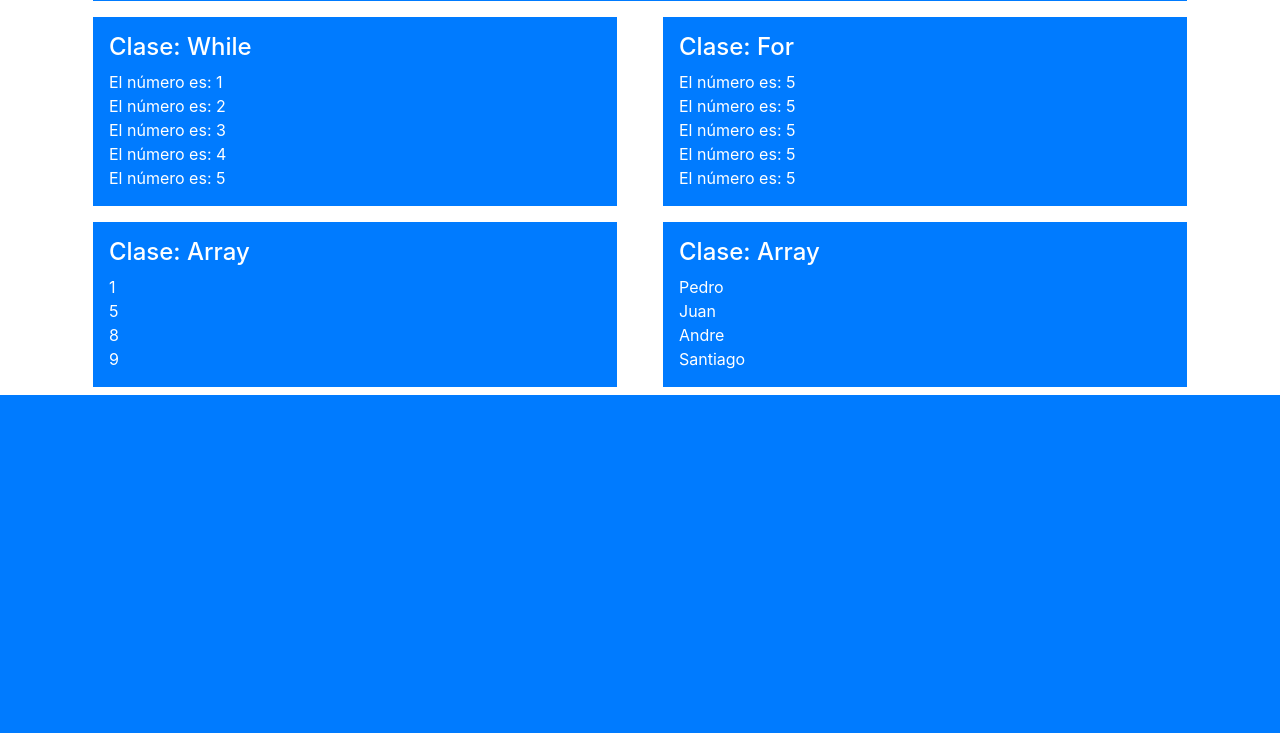
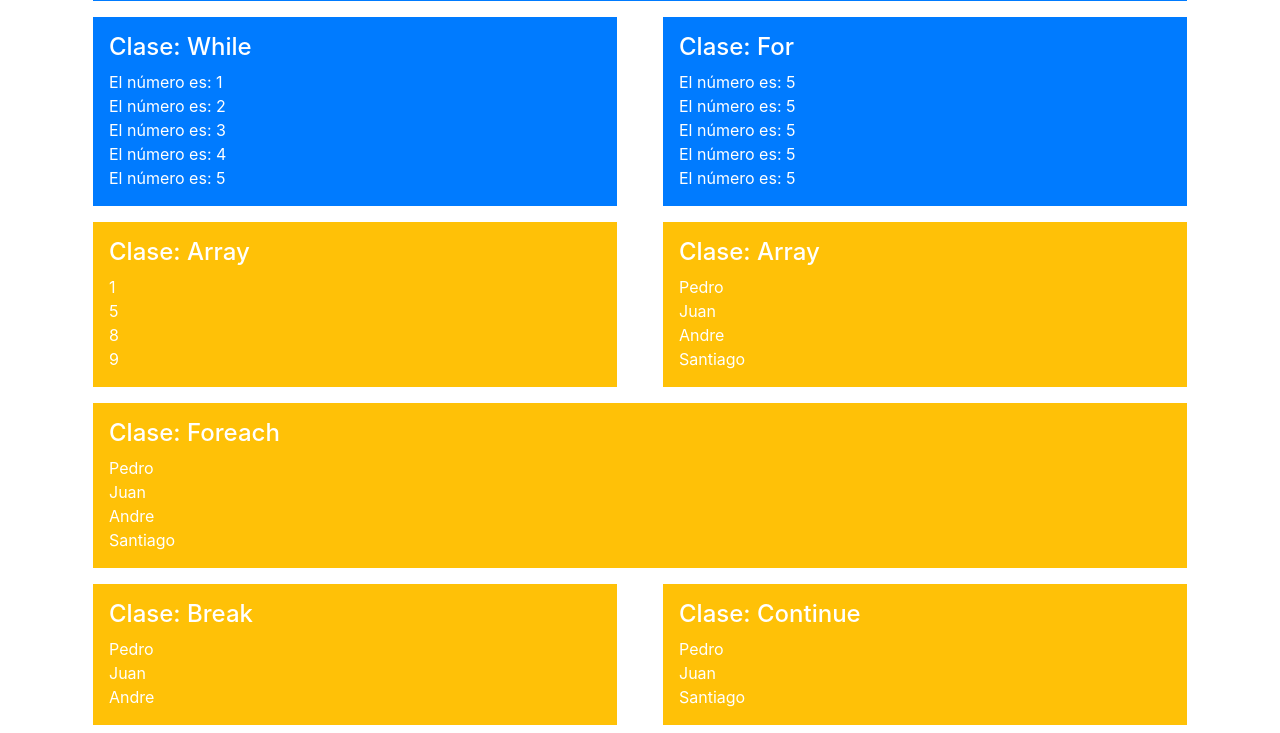
Before and after one commit to david-dc381/PHP-Console, a PHP site: page / in a window 1280 px wide. Shown: the part 883-1616 px from the top of the page. Before the commit the page ends 1278 px from the top, so only its background shows below. Run offline with PHP 8.4, Linux system fonts and the light colour scheme.

Commit message:
Agregamos Foreach, Break y Continue

```diff
--- a/index.php
+++ b/index.php
@@ -154,7 +154,7 @@
 
         <div class="row">
             <div class="col-6">
-                <div class="p-3 m-2 bg-primary text-white">
+                <div class="p-3 m-2 bg-warning text-white">
                     <h4>Clase: Array</h4>
                     <?php
                         $numero = [1,5,8,9];
@@ -168,7 +168,7 @@
             </div>
 
             <div class="col-6">
-                <div class="p-3 m-2 bg-primary text-white">
+                <div class="p-3 m-2 bg-warning text-white">
                     <h4>Clase: Array</h4>
                     <?php
                       $names = ["Pedro", "Juan", "Andre", "Santiago"];
@@ -181,6 +181,55 @@
             </div>
         </div>
 
+        <div class="row">
+            <div class="col-12">
+                <div class="p-3 m-2 bg-warning text-white">
+                    <h4>Clase: Foreach</h4>
+                    <?php
+                        $names = ["Pedro", "Juan", "Andre", "Santiago"];
+
+                        foreach ($names as $name) {
+                            echo $name . "<br>";
+                        }
+                    ?>
+                </div>
+            </div>
+        </div>
+
+        <div class="row">
+            <div class="col-6">
+                <div class="p-3 m-2 bg-warning text-white">
+                    <h4>Clase: Break</h4>
+                    <?php
+                      $names = ["Pedro", "Juan", "Andre", "Santiago"];
+
+                      foreach ($names as $name) {
+                          if ($name == "Santiago") {
+                            break;
+                          }
+                          echo $name . "<br>";
+                      }
+
+                    ?>
+                </div>
+            </div>
+
+            <div class="col-6">
+                <div class="p-3 m-2 bg-warning text-white">
+                    <h4>Clase: Continue</h4>
+                    <?php
+                      $names = ["Pedro", "Juan", "Andre", "Santiago"];
+
+                      foreach ($names as $name) {
+                        if ($name == "Andre") {
+                          continue;
+                        }
+                        echo $name . "<br>";
+                    }
+                    ?>
+                </div>
+            </div>
+        </div>
 
     </div>
 
```
